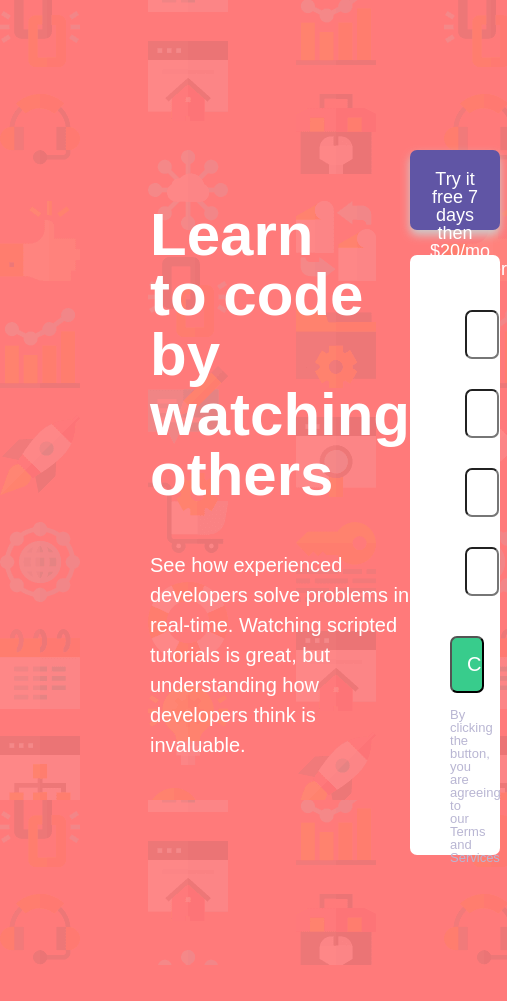
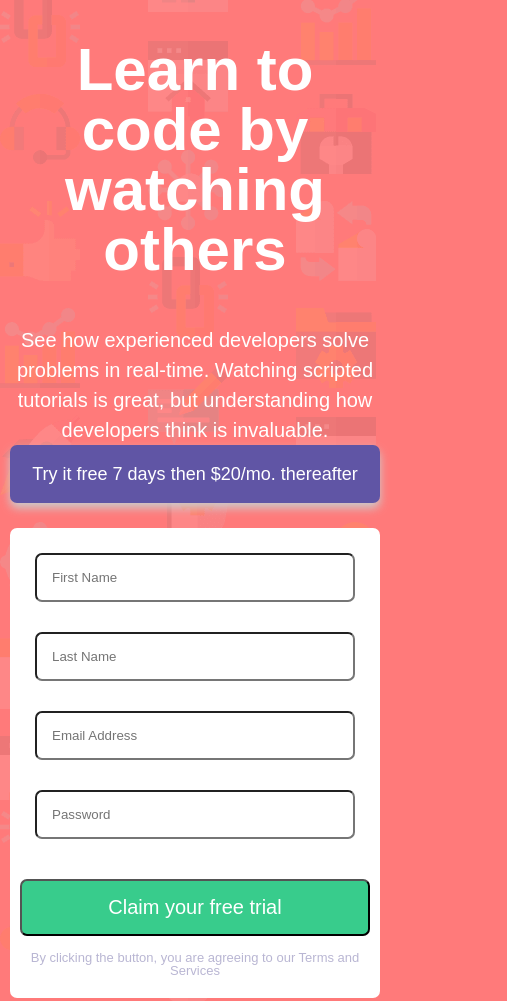
Before and after one commit to HederAlves/Formulario-de-envio, a plain HTML site: page index.html in a window 390 px wide. Shown: the top 1001 px of the page, 507 px wide, since content can reach past the window. Before the commit the page ends 965 px from the top, so only its background shows below. Drawn offline with Linux system fonts and the light colour scheme.

Commit message:
Update 2.0
Projeto finalizado.
Responsivo funcionando.

```diff
--- a/flexbox.css
+++ b/flexbox.css
@@ -1,7 +1,7 @@
 body {
 	display: flex;
 	margin: 0 auto;
-	padding: 150px;
+	padding: 0px 250px 250px;
 }
 
 .blocoCabecalho {
@@ -12,24 +12,58 @@ body {
 }
 
 h1 {
+	margin-top: 250px;
 	width: 90%;
 }
 
 .conteudoPrincipal {
+	margin-top: 150px;
 	display: flex;
 	flex-direction: column;
-	height: 665px;
+	height: 450px;
+	width: 70%;
 }
 
 form {
 	display: flex;
 	flex-direction: column;
 	padding: 30px;
-	height: 520px;
+	height: 450px;
 }
 
 		/*MOBILE*/
 @media(max-width: 768px) {
 
+	body {
+		padding: 10px;
+		display: flex;
+		flex-direction: column;
+		text-align: center;
+		height: 1100px;
+	}
+
+	h1 {
+		width: initial;
+		margin-top: 30px;
+	}
+
+	.blocoCabecalho {
+		display: initial;
+		height: initial;
+	}
+
+	.blocoCabecalho p {
+		width: initial;
+	}
+
+	.conteudoPrincipal {
+		margin: initial;
+		width: initial;
+	}
+
+	form {
+		width: initial;
+		padding: initial;
+	}
 
 	}
```
